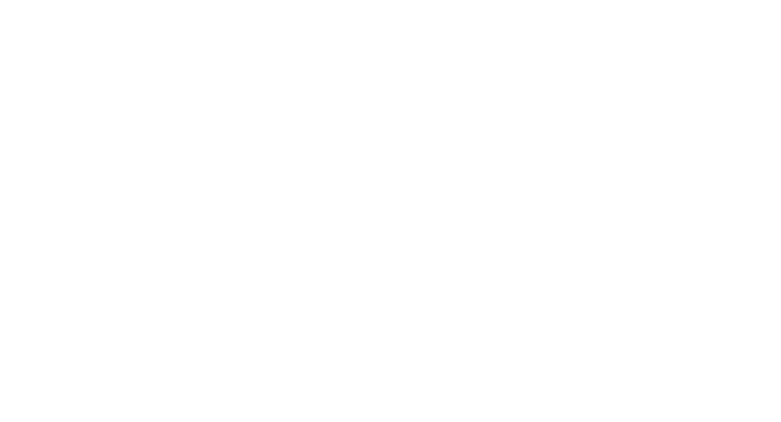
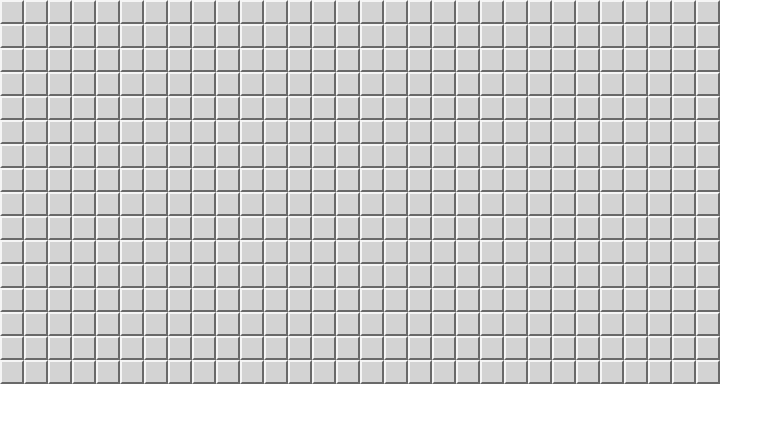
Before and after one commit to jonganebski/react_games, a React (Create React App) app: page / in a window 1280 px wide. Shown: the top 422 px of the page, without its empty margins (0-781 px from the left). Built offline with nearby package versions, Linux system fonts and the light colour scheme.

Commit message:
basic layout

```diff
--- a/package.json
+++ b/package.json
@@ -13,6 +13,8 @@
     "react": "^16.13.1",
     "react-dom": "^16.13.1",
     "react-scripts": "3.4.3",
+    "styled-components": "^5.2.0",
+    "styled-reset": "^4.2.3",
     "typescript": "^3.7.5"
   },
   "scripts": {
@@ -35,5 +37,8 @@
       "last 1 firefox version",
       "last 1 safari version"
     ]
+  },
+  "devDependencies": {
+    "@types/styled-components": "^5.1.4"
   }
 }
--- a/public/index.html
+++ b/public/index.html
@@ -10,34 +10,10 @@
       content="Web site created using create-react-app"
     />
     <link rel="apple-touch-icon" href="%PUBLIC_URL%/logo192.png" />
-    <!--
-      manifest.json provides metadata used when your web app is installed on a
-      user's mobile device or desktop. See https://developers.google.com/web/fundamentals/web-app-manifest/
-    -->
-    <link rel="manifest" href="%PUBLIC_URL%/manifest.json" />
-    <!--
-      Notice the use of %PUBLIC_URL% in the tags above.
-      It will be replaced with the URL of the `public` folder during the build.
-      Only files inside the `public` folder can be referenced from the HTML.
-
-      Unlike "/favicon.ico" or "favicon.ico", "%PUBLIC_URL%/favicon.ico" will
-      work correctly both with client-side routing and a non-root public URL.
-      Learn how to configure a non-root public URL by running `npm run build`.
-    -->
     <title>React App</title>
   </head>
   <body>
     <noscript>You need to enable JavaScript to run this app.</noscript>
     <div id="root"></div>
-    <!--
-      This HTML file is a template.
-      If you open it directly in the browser, you will see an empty page.
-
-      You can add webfonts, meta tags, or analytics to this file.
-      The build step will place the bundled scripts into the <body> tag.
-
-      To begin the development, run `npm start` or `yarn start`.
-      To create a production bundle, use `npm run build` or `yarn build`.
-    -->
   </body>
 </html>
--- a/src/App.tsx
+++ b/src/App.tsx
@@ -1,7 +1,14 @@
 import React from "react";
+import Main from "./Components/main";
+import { Reset } from "styled-reset";
 
 function App() {
-  return <div className="App"></div>;
+  return (
+    <>
+      <Reset />
+      <Main />
+    </>
+  );
 }
 
 export default App;
--- /dev/null
+++ b/src/Components/main.tsx
@@ -0,0 +1,33 @@
+import React from "react";
+import styled from "styled-components";
+
+const Container = styled.div`
+  width: 225px;
+  display: grid;
+`;
+
+const MineBox = styled.div`
+  width: 20px;
+  height: 20px;
+  background-color: lightgray;
+  border-top: 2px solid whitesmoke;
+  border-right: 2px solid dimgray;
+  border-left: 2px solid whitesmoke;
+  border-bottom: 2px solid dimgray;
+`;
+
+// 9x9 16x16 30X16
+// 10   40    99
+const Main = () => {
+  const x = 30;
+  const y = 16;
+  return (
+    <Container style={{ gridTemplateColumns: `repeat(${x}, 1fr)` }}>
+      {Array.from(Array(x * y).keys()).map((_, i) => (
+        <MineBox key={i} />
+      ))}
+    </Container>
+  );
+};
+
+export default Main;
--- /dev/null
+++ b/src/themes/minesweeper.ts
@@ -0,0 +1 @@
+export const minesweeperTheme = {};
```
Also changed, not shown: 1 other file (tests, documents, lock files or other folders).
